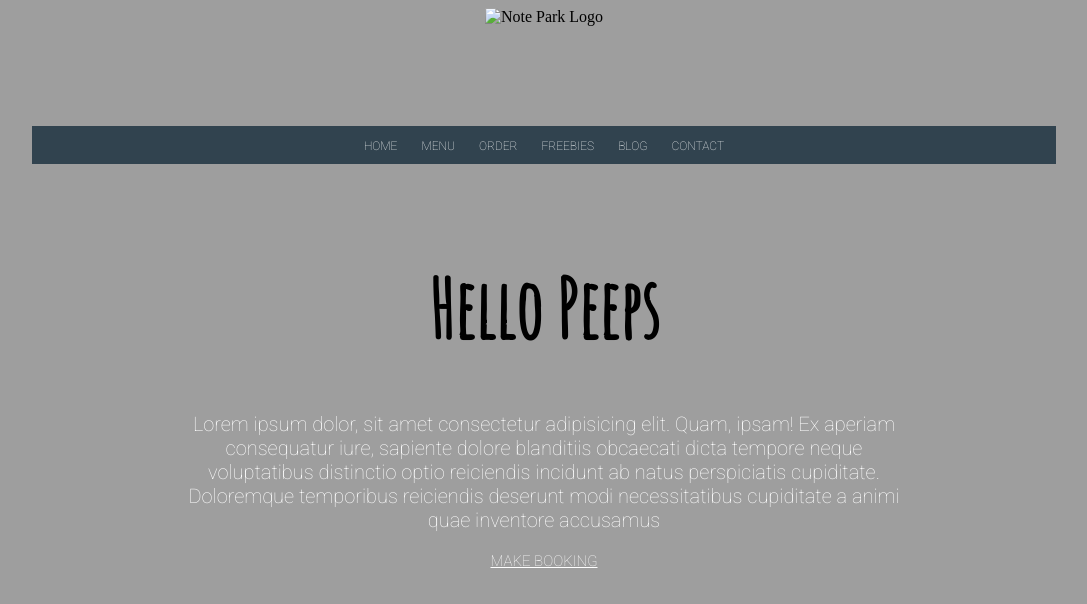
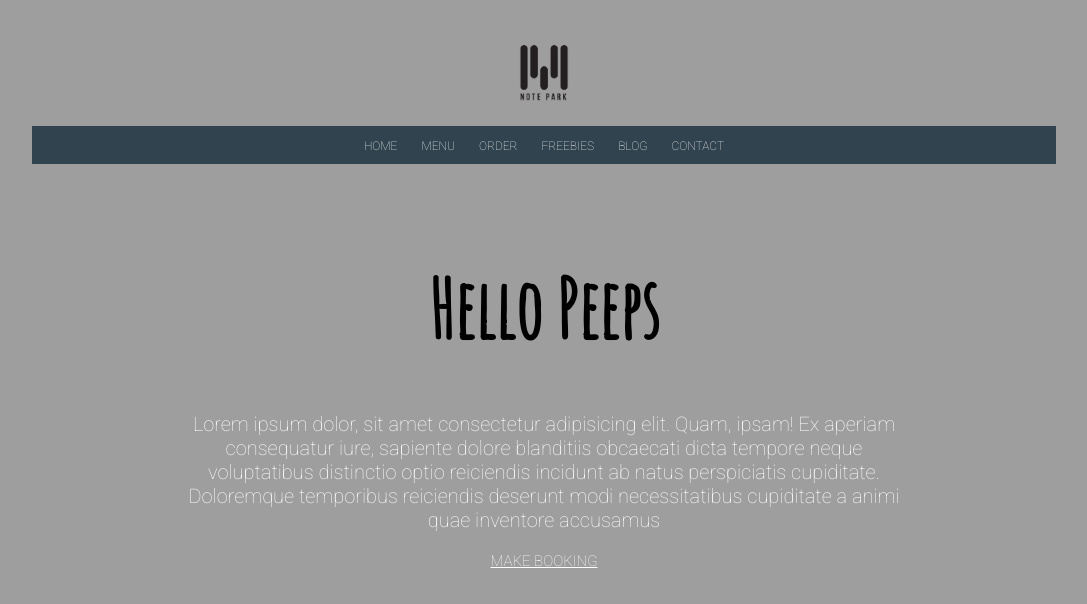
Before and after one commit to raghavaio/onepage-website-non-responsive, a plain HTML site: page index.html in a window 1280 px wide. Shown: the top 604 px of the page, without its empty margins (96-1183 px from the left). Drawn offline with Linux system fonts and the light colour scheme; the site is published under a folder, as on GitHub Pages, so addresses that start at the root find nothing; a script that the page names is missing.

Commit message:
Update index.html

```diff
--- a/index.html
+++ b/index.html
@@ -17,7 +17,7 @@
   <body>
     <div class="container">
       <header>
-        <img class="logo" src="/images/logo.png" alt="Note Park Logo" />
+        <img class="logo" src="images/logo.png" alt="Note Park Logo" />
       </header>
 
       <nav>
```
